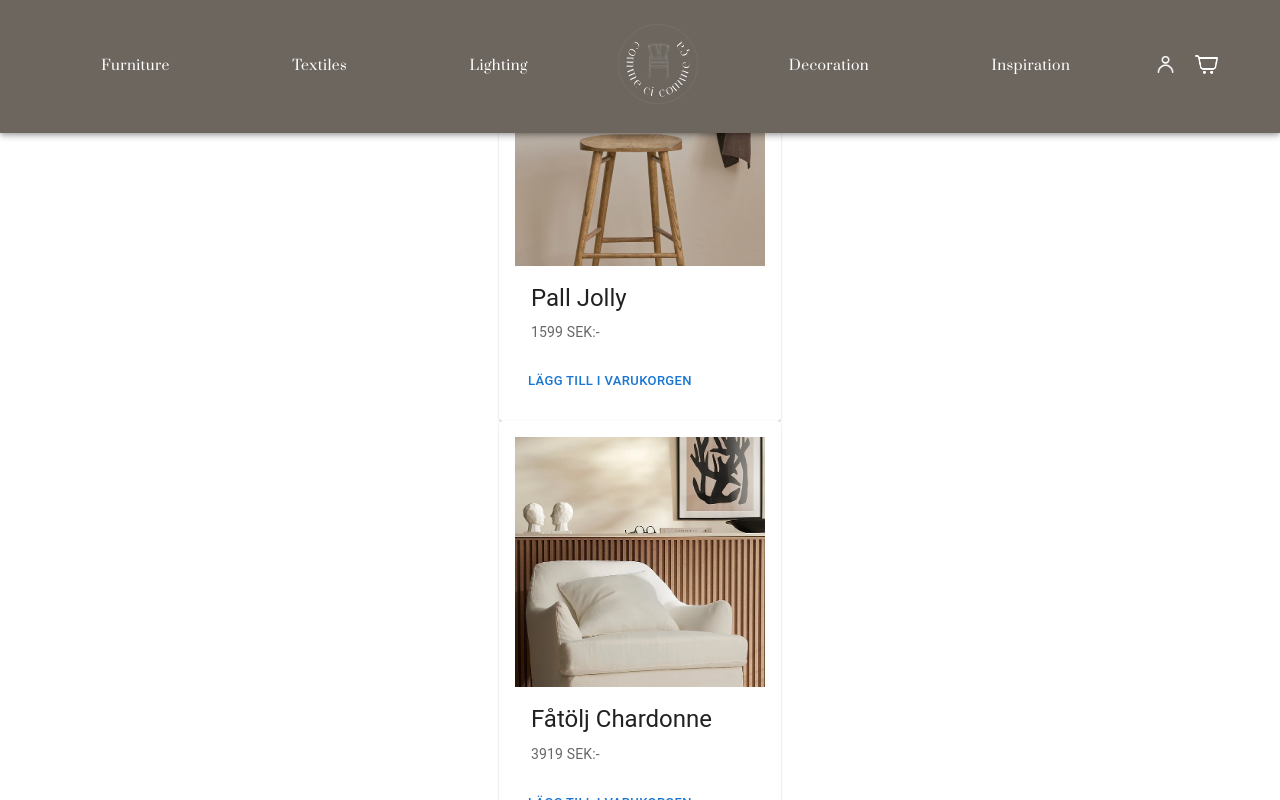
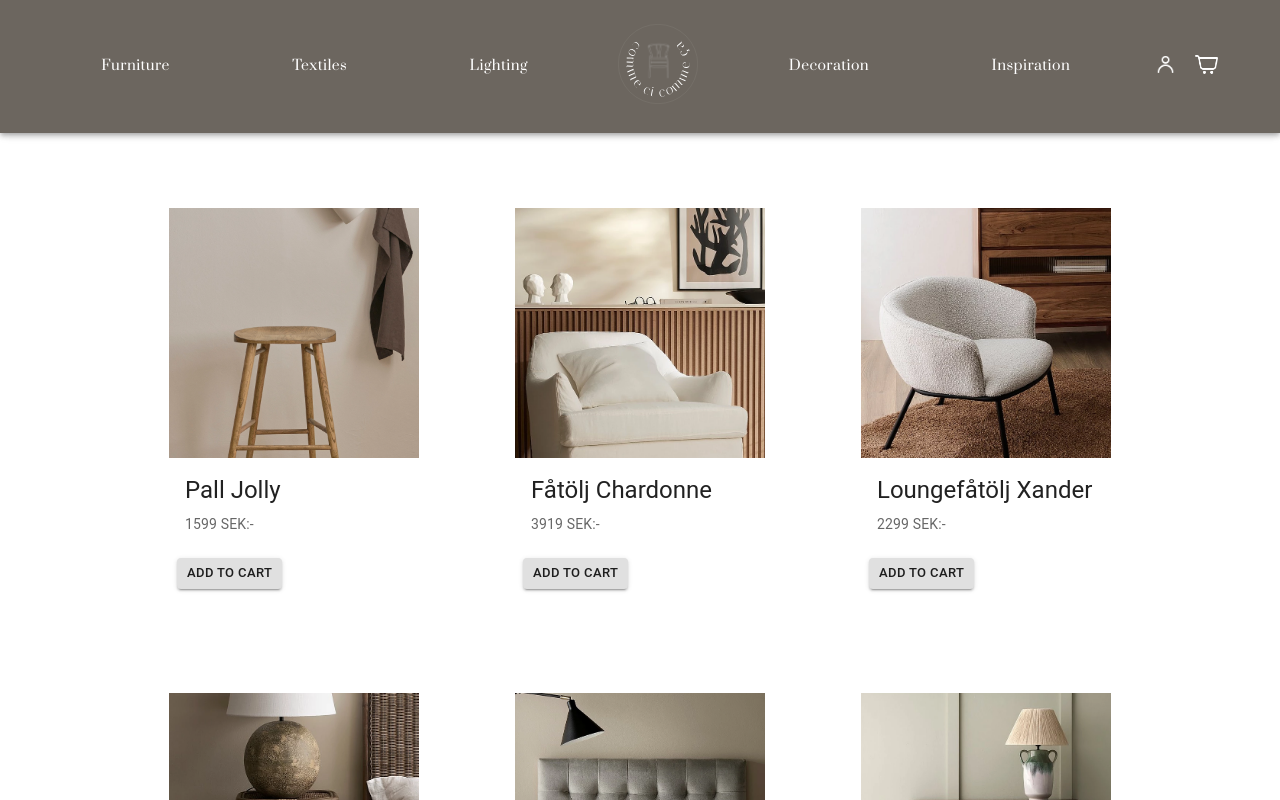
Before and after one commit to mirrenil/commeci-commeca-webbshop, a React (Create React App) app: page / in a window 1280 px wide. Shown: the top 800 px of the page. Built offline with nearby package versions, Linux system fonts and the light colour scheme; a web font is replaced by a local one.

Commit message:
fixed css for the productPage and adjusted the footer color Co-authored-by: Fia <fiababiakandersson@users.noreply.github.com>

```diff
--- a/src/components/Footer.tsx
+++ b/src/components/Footer.tsx
@@ -8,7 +8,7 @@ export function Footer() {
       <Box
         px={{ xs: 3, sm: 10 }}
         py={{ xs: 5, sm: 10 }}
-        bgcolor="text.secondary"
+        bgcolor="#6C665F"
         color="white"
       >
         <Container maxWidth="lg">
@@ -17,7 +17,7 @@ export function Footer() {
               <Box borderBottom={1}>Customer Care</Box>
               <Box>
                 <Link href="/" color="inherit">
-                  Kontakta oss
+                  Contact us
                 </Link>
               </Box>
               <Box>
@@ -45,20 +45,20 @@ export function Footer() {
               </Box>
             </Grid>
             <Grid item xs={12} sm={4}>
-              <Box borderBottom={1}>Om oss</Box>
+              <Box borderBottom={1}>About us</Box>
               <Box>
                 <Link href="/" color="inherit">
-                  Designfiliosofi
+                  Design philiosophy
                 </Link>
               </Box>
               <Box>
                 <Link href="/" color="inherit">
-                  Hitta butiker
+                  Find a store near you
                 </Link>
               </Box>
               <Box>
                 <Link href="/" color="inherit">
-                  Arbeta hos oss
+                  Work with us
                 </Link>
               </Box>
             </Grid>
--- a/src/components/ProductCard.tsx
+++ b/src/components/ProductCard.tsx
@@ -5,6 +5,8 @@ import {
   CardActions,
   CardContent,
   CardMedia,
+  SxProps,
+  Theme,
   Typography,
 } from "@mui/material";
 import { CSSProperties } from "react";
@@ -16,8 +18,8 @@ interface Props {
 
 function ProductCard(props: Props) {
   return (
-    <div style={rootStyle}>
-      <Card style={cardStyle} sx={{ maxWidth: 345 }}>
+    <div>
+      <Card sx={cardStyle}>
         <CardActionArea>
           <CardMedia
             component="img"
@@ -38,8 +40,8 @@ function ProductCard(props: Props) {
           </CardContent>
         </CardActionArea>
         <CardActions>
-          <Button size="small" color="primary">
-            Lägg till i varukorgen
+          <Button size="small" color="inherit" variant="contained">
+            Add to cart
           </Button>
         </CardActions>
       </Card>
@@ -47,18 +49,14 @@ function ProductCard(props: Props) {
   );
 }
 
-const cardStyle: CSSProperties = {
+const cardStyle: SxProps<Theme> = {
   width: 250,
   padding: "1rem",
+  maxWidth: 345,
+  boxShadow: "none",
 };
 const imgStyle: CSSProperties = {
   height: 250,
 };
-const rootStyle: CSSProperties = {
-  display: "flex",
-  flexDirection: "row",
-  flexWrap: "wrap",
-  justifyContent: "space-around",
-};
 
 export default ProductCard;
--- a/src/components/ProductPage.tsx
+++ b/src/components/ProductPage.tsx
@@ -1,3 +1,4 @@
+import { CSSProperties } from "react";
 import { Data } from "../ProductData";
 import ProductCard from "./ProductCard";
 
@@ -7,7 +8,7 @@ interface Props {
 
 function ProductPage(props: Props) {
   return (
-    <div>
+    <div style={rootStyle}>
       {props.products.map((product) => (
         <ProductCard key={product.id} product={product} />
       ))}
@@ -15,4 +16,13 @@ function ProductPage(props: Props) {
   );
 }
 
+const rootStyle: CSSProperties = {
+  display: "flex",
+  flexWrap: "wrap",
+  gap: "4rem",
+  justifyContent: "center",
+  paddingTop: "12rem",
+  paddingBottom: "6rem",
+};
+
 export default ProductPage;
```
